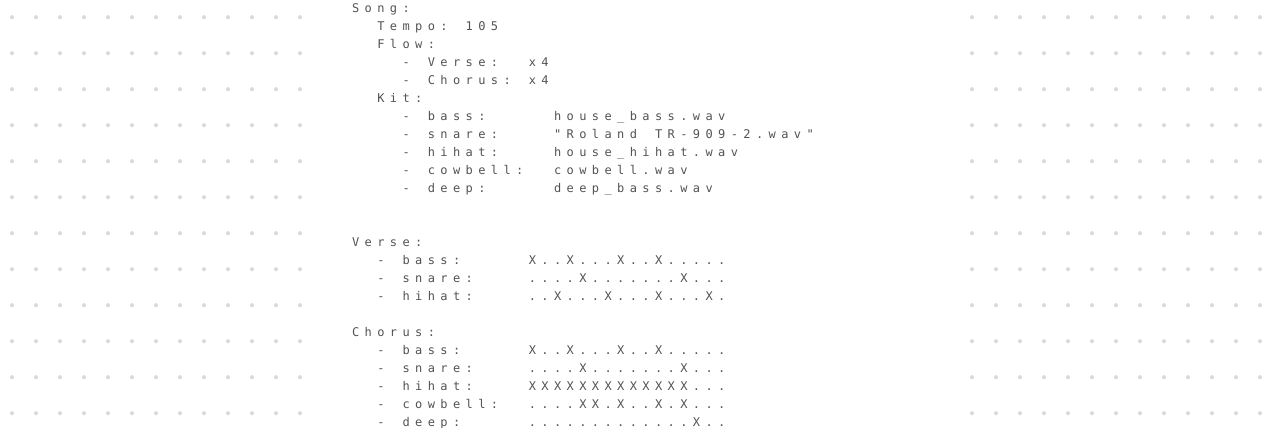
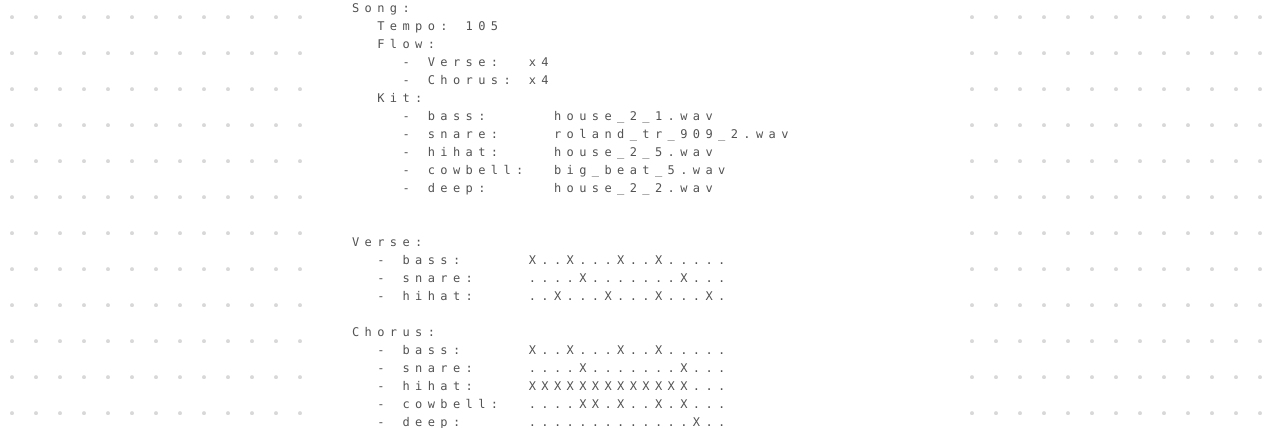
Before and after one commit to kevinbruyne0125/beats, a PHP site: page / in a window 1280 px wide. Shown: the part 397-825 px from the top of the page. Run offline with PHP 8.4, Linux system fonts and the light colour scheme.

Commit message:
Changing file names in the example song to match the Hammerhead drum kit

```diff
--- a/web/beats.php
+++ b/web/beats.php
@@ -9,11 +9,11 @@
     - Verse:  x4
     - Chorus: x4
   Kit:
-    - bass:     house_bass.wav
-    - snare:    "Roland TR-909-2.wav"
-    - hihat:    house_hihat.wav
-    - cowbell:  cowbell.wav
-    - deep:     deep_bass.wav
+    - bass:     house_2_1.wav
+    - snare:    roland_tr_909_2.wav
+    - hihat:    house_2_5.wav
+    - cowbell:  big_beat_5.wav
+    - deep:     house_2_2.wav
 
 
 Verse:
```
